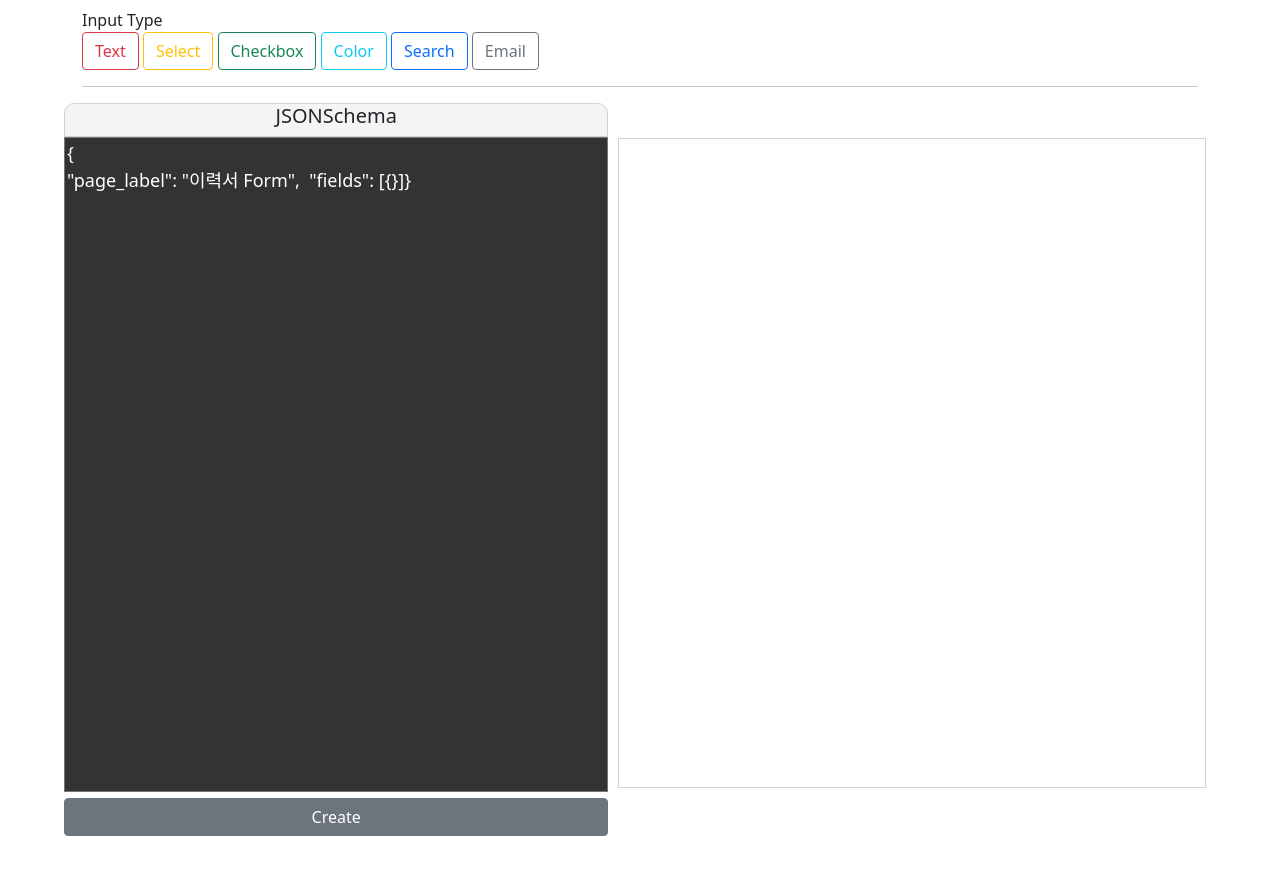
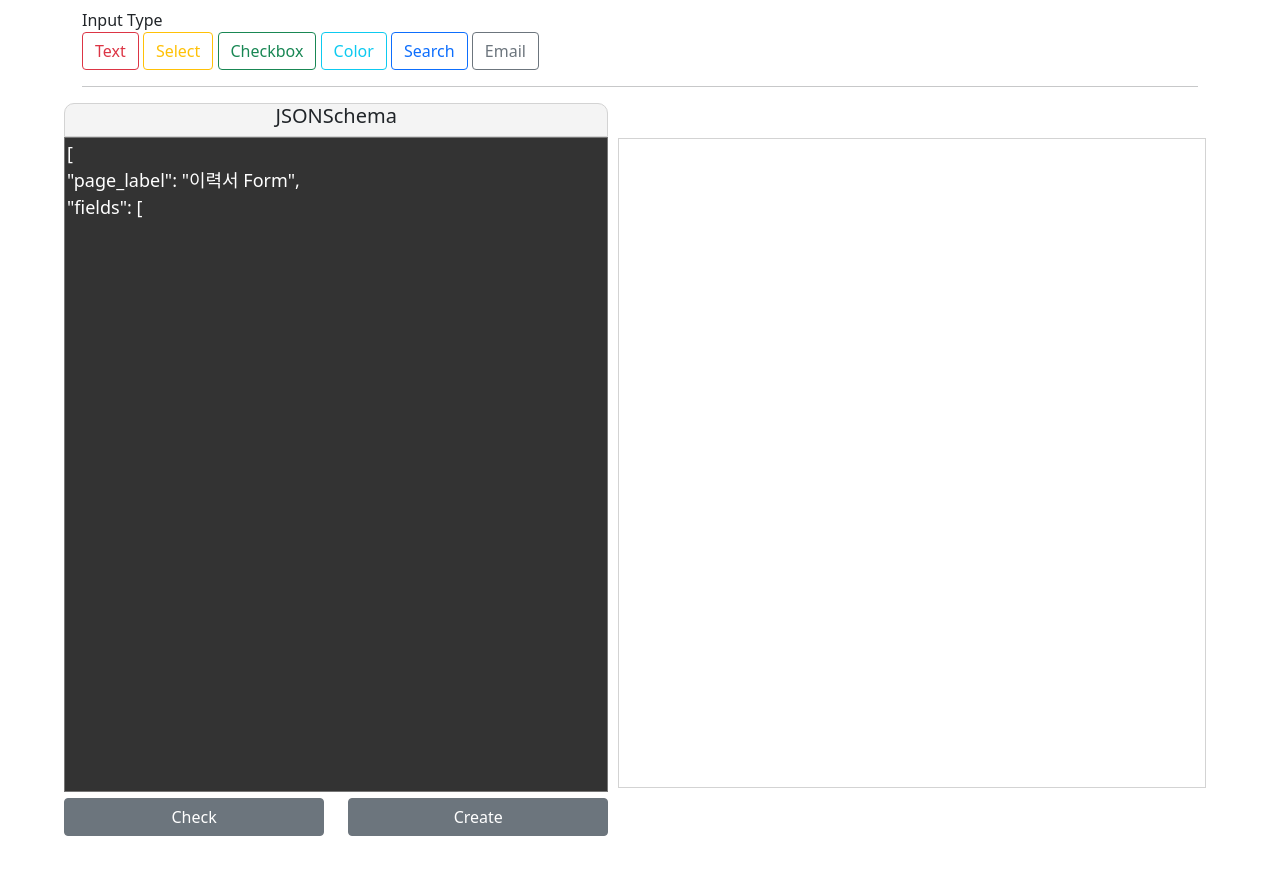
Before and after one commit to leehyelim0691/IF_Developers, a React (Create React App) app in the folder IF_Project/json-form/: page / in a window 1280 px wide. Shown: the part 120-994 px from the top of the page. Built offline with nearby package versions, Linux system fonts and the light colour scheme.

Commit message:
revise schema form

```diff
--- a/IF_Project/json-form/src/page/Main.js
+++ b/IF_Project/json-form/src/page/Main.js
@@ -1,6 +1,6 @@
 import '../css/App.css';
 import 'bootstrap/dist/css/bootstrap.min.css';
-import { Container, Button, Form, FormGroup, Label} from 'reactstrap';
+import { Container, Button, Form, FormGroup, Label, Col, Row} from 'reactstrap';
 import React,{useState,useEffect} from 'react';
 import Element from '../components/Element';
 import { FormContext } from '../FormContext';
@@ -10,10 +10,13 @@ function Main() {
   const [clicked, setClicked] = useState(false);
   const [schema,setSchema] = useState();
   const [elements, setElements] = useState(null);
-  const [form, setForm] = useState('{\n"page_label": "이력서 Form",\
-  "fields": [{}');
+  // const [form, setForm] = useState('{\n"page_label": "이력서 Form",\
+  // "fields": [{}');
+  const [form, setForm] = useState('[\n"page_label": "이력서 Form",\n"fields": [\n');
   const [rSelected, setRSelected] = useState(null);
+  const [cSelected, setCSelected] = useState([]);
   const [json, setJson] = useState(null);
+  const [count, setCount] = useState(0);
 
   const { fields, page_label } = elements ?? {}
 
@@ -25,12 +28,26 @@ function Main() {
     setForm(e.target.value);
   }
 
-  const onClickEnter = () => {
+  const onClickCreate = () => {
     var schema = document.getElementById('json-editor').value;
     var myobj=JSON.parse(schema);
     setElements(myobj);
     setClicked(true);
   };
+
+  const onClickCheck = (selected) => {
+    const index = cSelected.indexOf(selected);
+    if (index < 0) {
+      cSelected.push(selected);
+    } else {
+      cSelected.splice(index, 1);
+    }
+    setCSelected([...cSelected]);
+
+    if(cSelected.length!=0){
+      setForm(form + "\n]}");
+    }
+  }
 
   const handleChange = (id, event) => {
     const newElements = { ...elements }
@@ -54,7 +71,13 @@ function Main() {
 
   const addJson = e => {
     setRSelected(e);
-    setForm(form+","+JSON.stringify(json[e],null, 4));
+    if(count == 0){
+      setForm(form + JSON.stringify(json[e],null, 4));
+    }
+    else{
+      setForm(form+","+JSON.stringify(json[e],null, 4));
+    }
+    setCount(count+1);
   }
 
   return (
@@ -77,11 +100,16 @@ function Main() {
       <div className="editor-container">
         <div className="editor-box" >
           <div className="editor-head"><h5>JSONSchema</h5></div>
-          <textarea className="json-editor" id="json-editor" value={form+']}'} onChange={textChange}>{schema}</textarea>
-          <div>
-            <button className="btn btn-large btn-secondary create-btn" onClick={onClickEnter}>Create</button>
+            <textarea className="json-editor" id="json-editor" value={form} onChange={textChange}>{schema}</textarea>
+            <Row>
+              <Col>
+                <button className="btn btn-large btn-secondary create-btn" onClick={() => onClickCheck(1)} active={cSelected.includes(1)}>Check</button>
+              </Col>
+              <Col>
+                <button className="btn btn-large btn-secondary create-btn" onClick={onClickCreate}>Create</button>
+              </Col>
+            </Row>
           </div>
-        </div>
         <div className="new-form">
           {clicked?
             <form>
```
Also changed, not shown: 1 other file (tests, documents, lock files or other folders).
